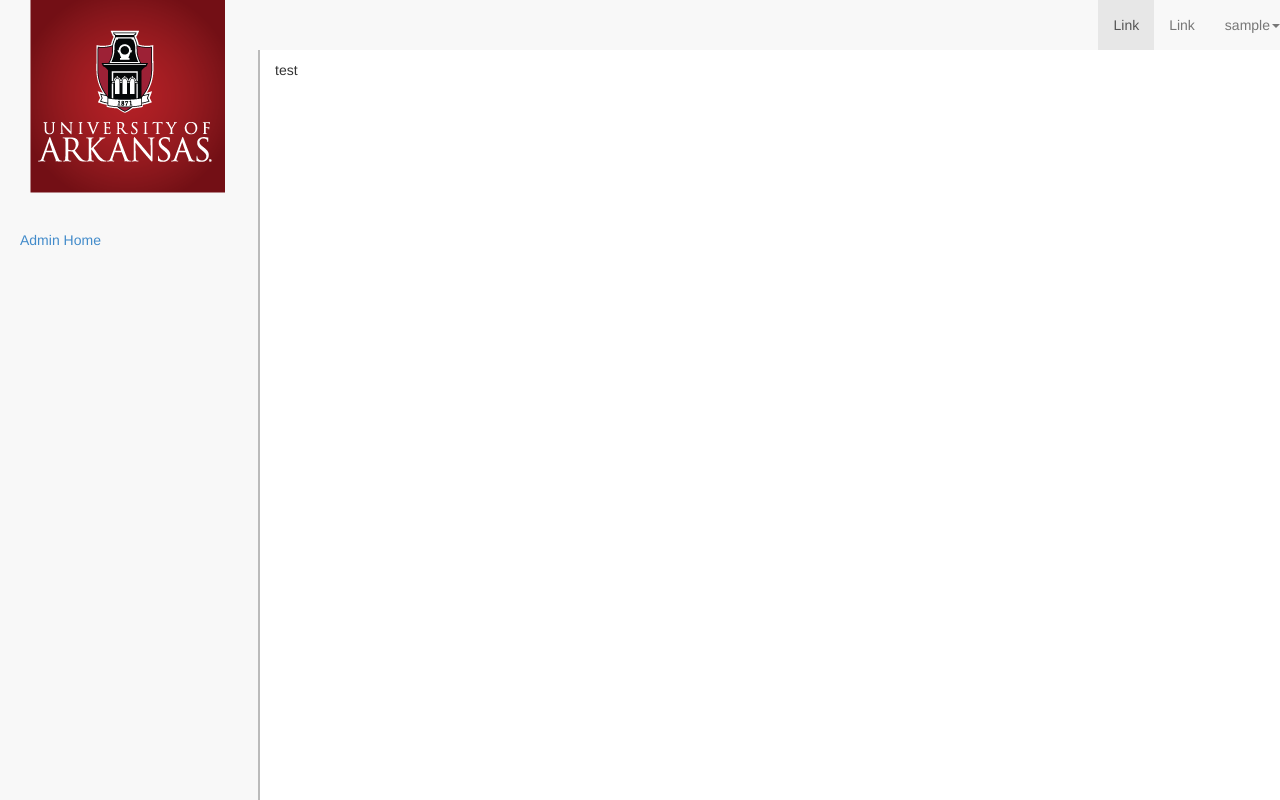
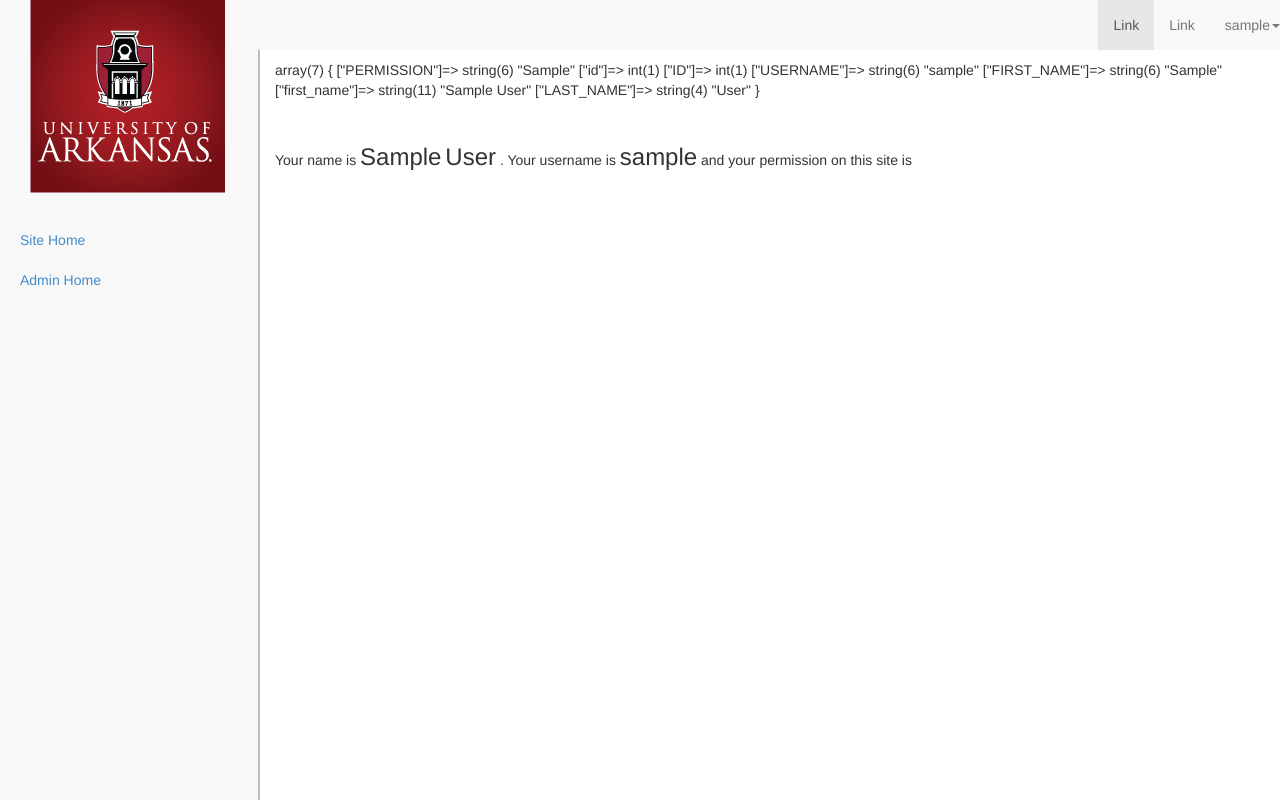
Before and after one commit to mattvlr/CEA-Scheduler, a PHP site: page /?act=m in a window 1280 px wide. Run offline with PHP 8.4, Linux system fonts and the light colour scheme; the visitor is signed in with stand-in values (Sample User, id 1); tables that the repository leaves empty or names only in its code hold one stand-in row (values such as "Sample post").

Commit message:
Added User Details on main.php

```diff
--- a/main.php
+++ b/main.php
@@ -1,3 +1,16 @@
 <div>
-test
+<?php
+$permission = '';
+if($_SESSION['PERMISSION'] == 1)
+	$permission = "Student";
+else if($_SESSION['PERMISSION'] == 2)
+	$permission = "Driver";
+else if($_SESSION['PERMISSION'] == 3)
+	$permission = "Administrator";
+
+var_dump($_SESSION);
+$text ='<br><br><br><p>Your name is <bold><font size="5">'. $_SESSION['FIRST_NAME'] . '</font></bold> <bold><font size="5">'. $_SESSION['LAST_NAME'] . '</font></bold>
+		. Your username is <bold><font size="5">'. $_SESSION['USERNAME'] . '</font></bold> and your permission on this site is <bold><font size="5">'. $permission . '</font></bold></p> ';
+echo $text;
+ ?>
 </div>
--- a/sidebar.php
+++ b/sidebar.php
@@ -7,6 +7,7 @@
          <div class="row">
         	 <div class="col-sm-3 col-md-2 sidebar" padding-top:50px>
           	 	 <ul class="nav nav-sidebar">
+          	 	 	 <li><a href="?act=m">Site Home</a></li>
 				 	 <li><a href="?act=admin">Admin Home</a></li>
 				 </ul>
 		  	 </div>
```
